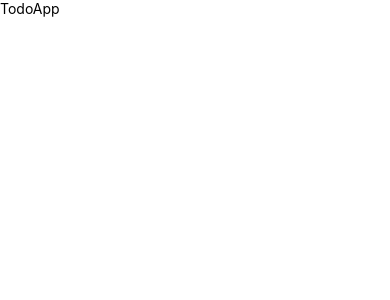
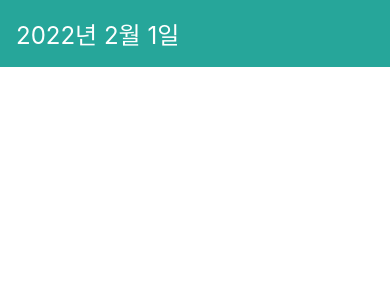
Before and after one commit to jw1036/exam_reactnative, a React Native app: screen / in a window 390 px wide. Shown: the top 300 px of the page. Built offline with nearby package versions, Linux system fonts and the light colour scheme.

Commit message:
3.1.2 오늘 날짜를 알려주는 DateHead 컴포넌트 만들기

```diff
--- a/App.js
+++ b/App.js
@@ -1,14 +1,17 @@
 import React from 'react';
-import {SafeAreaView, View, Text} from 'react-native';
+import {SafeAreaView, StyleSheet} from 'react-native';
+import DateHead from './components/DateHead';
 
 function App() {
+  const today = new Date();
+
   return (
     <SafeAreaView>
-      <View>
-        <Text>TodoApp</Text>
-      </View>
+      <DateHead date={today} />
     </SafeAreaView>
   );
 }
 
+const styles = StyleSheet.create({});
+
 export default App;
--- /dev/null
+++ b/components/DateHead.js
@@ -0,0 +1,29 @@
+import React from 'react';
+import {View, Text, StyleSheet} from 'react-native';
+
+function DateHead({date}) {
+  const year = date.getFullYear();
+  const month = date.getMonth() + 1;
+  const day = date.getDate();
+
+  return (
+    <View style={styles.block}>
+      <Text style={styles.dateText}>
+        {year}년 {month}월 {day}일
+      </Text>
+    </View>
+  );
+}
+
+const styles = StyleSheet.create({
+  block: {
+    padding: 16,
+    backgroundColor: '#26a69a',
+  },
+  dateText: {
+    fontSize: 24,
+    color: 'white',
+  },
+});
+
+export default DateHead;
```
